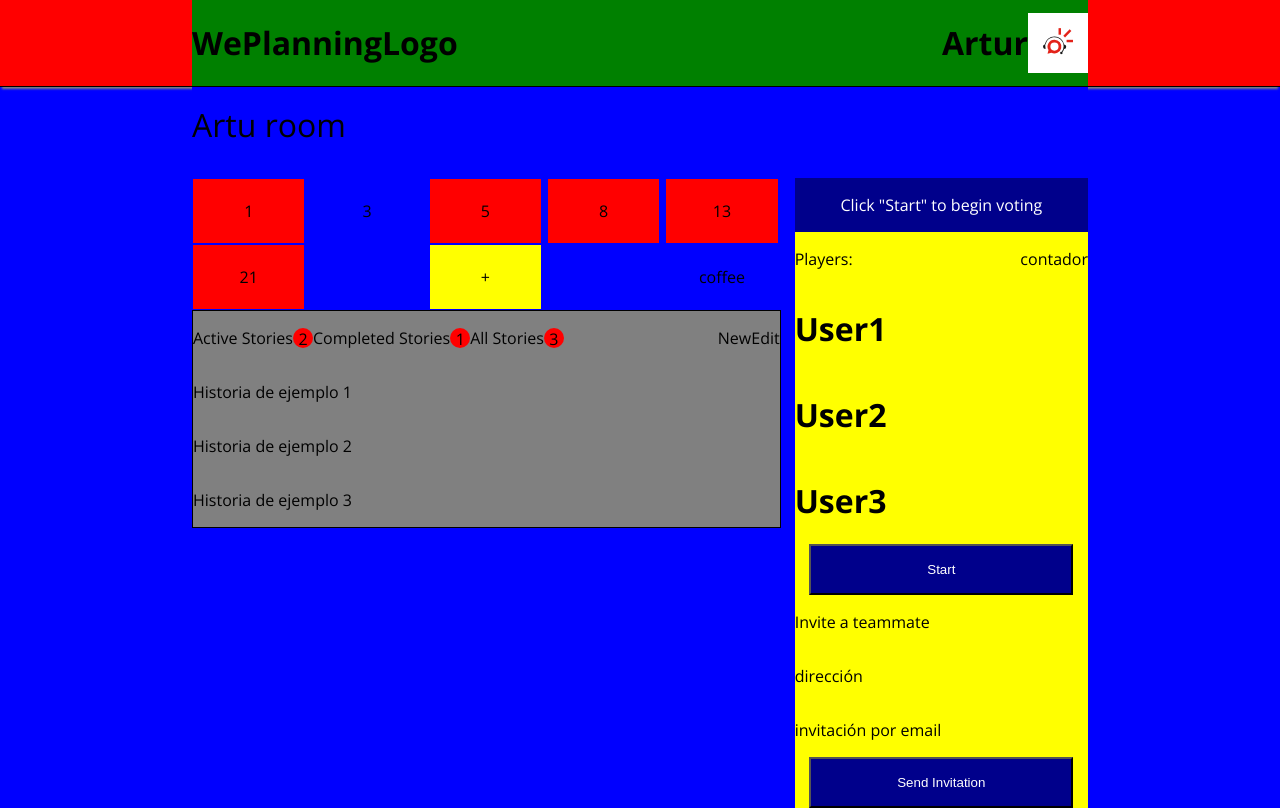
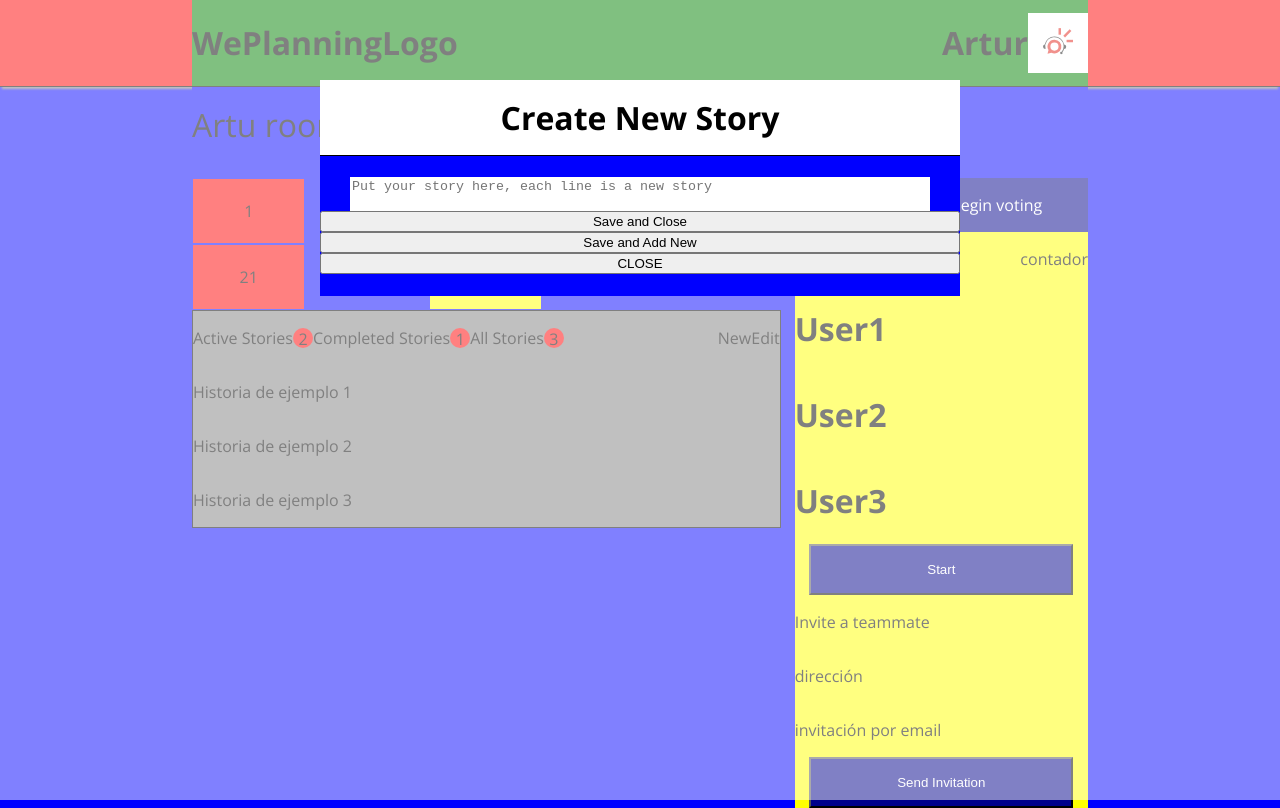
Before and after one commit to arturfrut/we-planning, a React (Create React App) app in the folder we-planning-client/: page / in a window 1280 px wide. Built offline with nearby package versions, Linux system fonts and the light colour scheme.

Commit message:
createNewStory and Popups upgraded

```diff
--- a/we-planning-client/src/Common/Grid/index.tsx
+++ b/we-planning-client/src/Common/Grid/index.tsx
@@ -113,3 +113,25 @@ export const FlexDiv = styled.div<FlexDivInterface>`
     padding: ${props => props.padding};
     ${props => props.styleString};
 `;
+
+export const FormStyled = styled.form`
+    width:100%;
+    display:flex;
+    justify-content: space-between;
+    flex-direction:column;
+`;
+
+interface StyledButtonInterface {
+    width?:string;
+    styleString?: string;
+    typeColor?:string;
+    margin?:string;
+    padding?:string;
+}
+
+export const ButtonStyled = styled.button<StyledButtonInterface>`
+    width:${props => props.width};
+    margin: ${props => props.margin};
+    padding: ${props => props.padding};
+    ${props => props.styleString};
+`;
--- a/we-planning-client/src/Components/PopUps/CreateNewStory.tsx
+++ b/we-planning-client/src/Components/PopUps/CreateNewStory.tsx
@@ -1,6 +1,8 @@
 import { useContext, useState } from "react";
 import { CONTEXT } from "../../App/context";
+import { ButtonStyled, FormStyled } from "../../Common/Grid";
 import { OPEN_CLOSE_POP_UPS, SET_STORIES } from "../../Core/Types";
+import { TextArea } from "../../Styles/PopUps";
 
 const CreateNewStory = () => {
     const { state, dispatch }: any = useContext(CONTEXT);
@@ -44,20 +46,17 @@ const CreateNewStory = () => {
         });
 
     return (
-        <>
-            <div className="HeaderContainer">Create New Story</div>
-            <form onSubmit={handleSubmit}>
-                <textarea
+            <FormStyled onSubmit={handleSubmit}>
+                <TextArea
                     name="textArea"
                     value={textArea}
                     onChange={handleTextArea}
                     placeholder="Put your story here, each line is a new story"
                 />
-                <button type="submit">Save and Close</button>
-                <button onClick={handleSaveAdd}>Save and Add New</button>
-                <button onClick={closePopUp}>CLOSE</button>
-            </form>
-        </>
+                <ButtonStyled type="submit">Save and Close</ButtonStyled>
+                <ButtonStyled onClick={handleSaveAdd}>Save and Add New</ButtonStyled>
+                <ButtonStyled onClick={closePopUp}>CLOSE</ButtonStyled>
+            </FormStyled>
     );
 };
 
--- a/we-planning-client/src/Components/PopUps/index.tsx
+++ b/we-planning-client/src/Components/PopUps/index.tsx
@@ -4,6 +4,7 @@ import {
     PopUpContent,
     PopUpTitle
 } from "../../Styles/PopUps";
+import CreateNewStory from "./CreateNewStory";
 
 const PopUps = ({ popUpSelector }) => {
     return (
@@ -18,7 +19,7 @@ const PopUps = ({ popUpSelector }) => {
                 </PopUpTitle>
                 <PopUpContent>
                     {popUpSelector === "NewStoryOpen"
-                        ? "Create New Story"
+                        ? <CreateNewStory/>
                         : popUpSelector === "StoryDetailsOpen"
                         ? "Story Details Open"
                         : "Create New Room"}
--- a/we-planning-client/src/Page/Main/index.tsx
+++ b/we-planning-client/src/Page/Main/index.tsx
@@ -1,13 +1,15 @@
 import AdminPanel from "../../Components/AdminPanel";
+import PopUps from "../../Components/PopUps";
 import RoomTitle from "../../Components/RoomTitle";
 import StoriesState from "../../Components/StoriesState";
 import TokenBoard from "../../Components/TokenBoard";
-import { MainContainer, GridColumn } from "../../Styles/mainStyles";
+import { GridColumn, MainContainer } from "../../Styles/mainStyles";
 import Header from "../Header";
 
 const Main = () => {
     return (
         <>
+            <PopUps popUpSelector={'NewStoryOpen'} />
             <Header />
             <MainContainer>
                 <RoomTitle />
--- a/we-planning-client/src/Styles/PopUps.tsx
+++ b/we-planning-client/src/Styles/PopUps.tsx
@@ -1,6 +1,7 @@
 import styled from "styled-components";
 
 export const Overlay = styled.div`
+    position: absolute;
     z-index: 10;
     background-color: rgba(255, 255, 255, 0.5);
     height: 100%;
@@ -16,14 +17,17 @@ export const PopUpContainer = styled.div`
     width: 50%;
     display: flex;
     flex-direction: column;
+    flex-grow:0;
+    height:fit-content;
 `;
 
 export const PopUpTitle = styled.h1`
+    text-align: center;
     width: 100%;
     background-color: white;
     border-bottom: 1px solid black;
     padding: 1rem 0;
-    margin: auto;
+    margin: 0;
 `;
 
 export const PopUpContent = styled.h1`
@@ -31,3 +35,10 @@ export const PopUpContent = styled.h1`
     display: flex;
     flex-direction: column;
 `;
+
+export const TextArea = styled.textarea`
+    width: 90%;
+    border: none;
+    margin: auto;
+    resize: none;
+`;
--- a/we-planning-client/src/Styles/mainStyles.tsx
+++ b/we-planning-client/src/Styles/mainStyles.tsx
@@ -12,5 +12,4 @@ export const MainContainer = styled.div`
 export const GridColumn = styled.div`
     display: flex;
     flex-direction: column;
-
 `;
```
